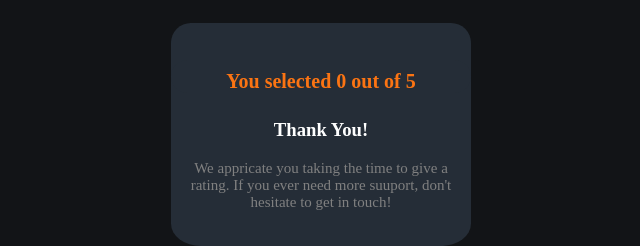
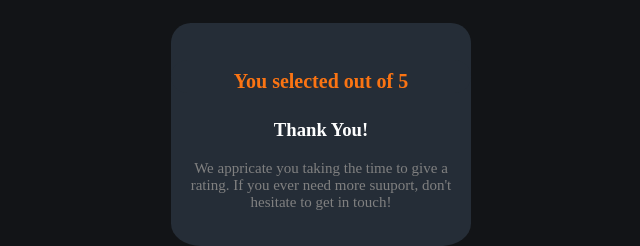
Before and after one commit to IfeoluwaAroboto/Rating-Aystem, a plain HTML site: page index.html in a window 1280 px wide. Both pictures are taken after a click on the button "Submit". Shown: the part 205-451 px from the top of the page, 319-959 px from the left. Drawn offline with Linux system fonts and the light colour scheme.

Commit message:
Update index.html

```diff
--- a/index.html
+++ b/index.html
@@ -33,7 +33,7 @@
 <div class="box2">
 
 <div class="rate">
-   <h4 class="rate">You selected <span class="number"> 0 </span> out of 5 </h4>
+   <h4 class="rate">You selected <span class="number"> </span> out of 5 </h4>
 </div>
 <h3>Thank You!</h3>
 <p> We appricate you taking the time to give a <br>
```
